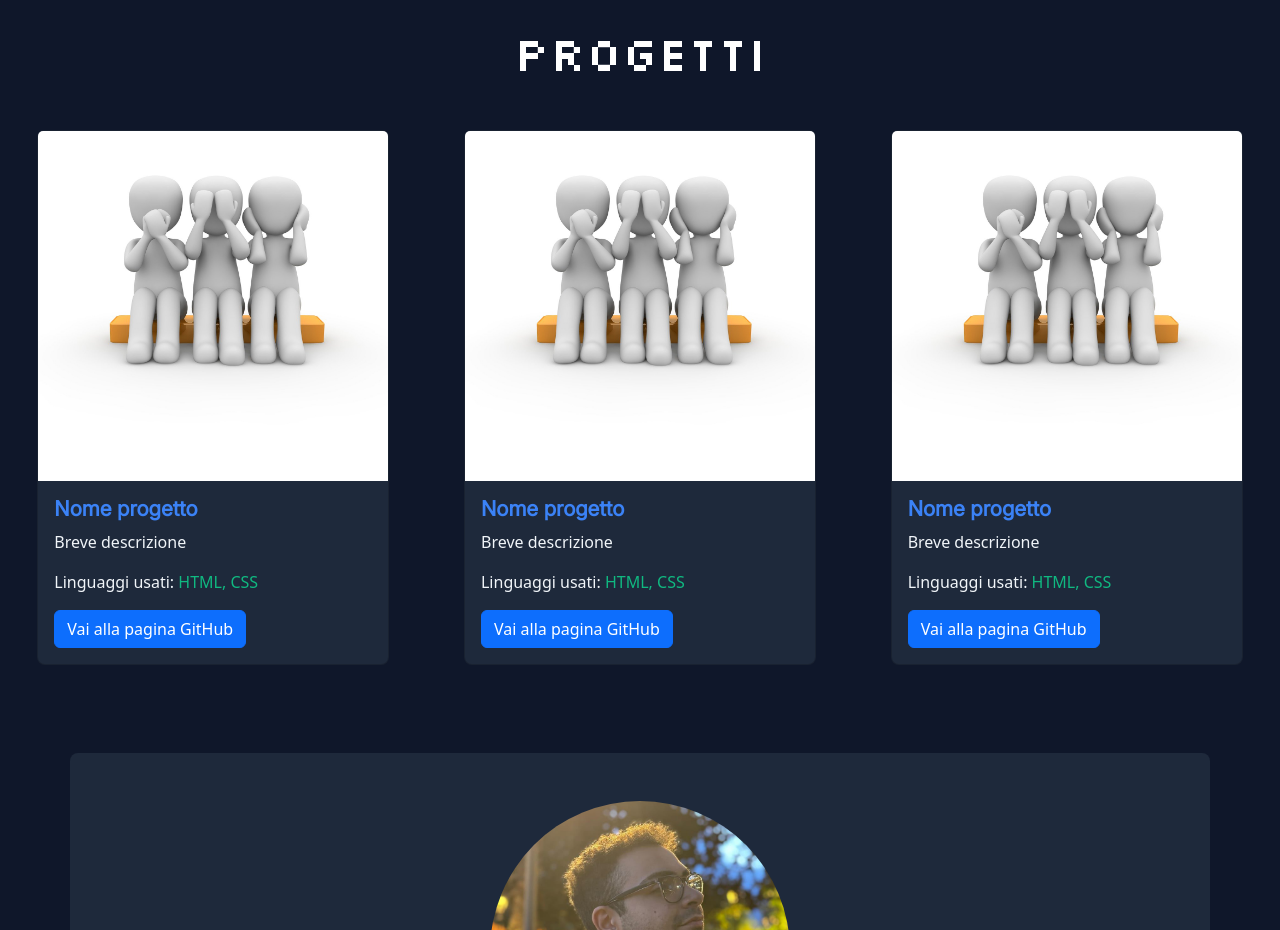
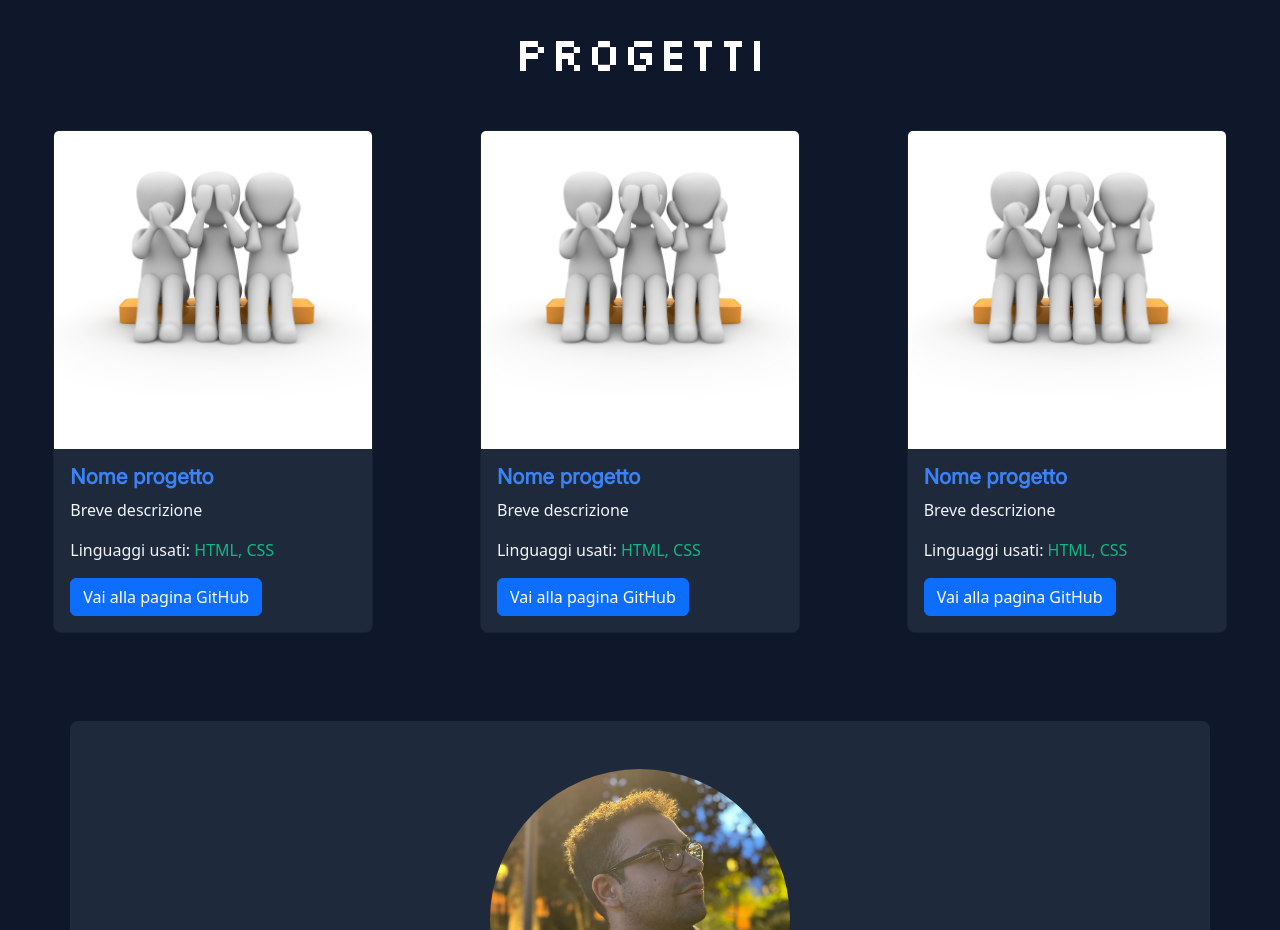
Before and after one commit to xPepp3z/myPortfolio, a plain HTML site: page index.html in a window 1280 px wide. Shown: the part 840-1770 px from the top of the page. Drawn offline with nearby package versions, Linux system fonts and the light colour scheme.

Commit message:
upload aggiornamento

```diff
--- a/mystyle.css
+++ b/mystyle.css
@@ -119,7 +119,7 @@ body{
     color: #f1f5f9;
     border-radius: 0.5rem;
     transition: transform 0.3s ease, box-shadow 0.3s ease;
-    max-width: 22rem;
+    max-width: 20rem;
     width: 100%;
 }
 .my_card:hover {
```
